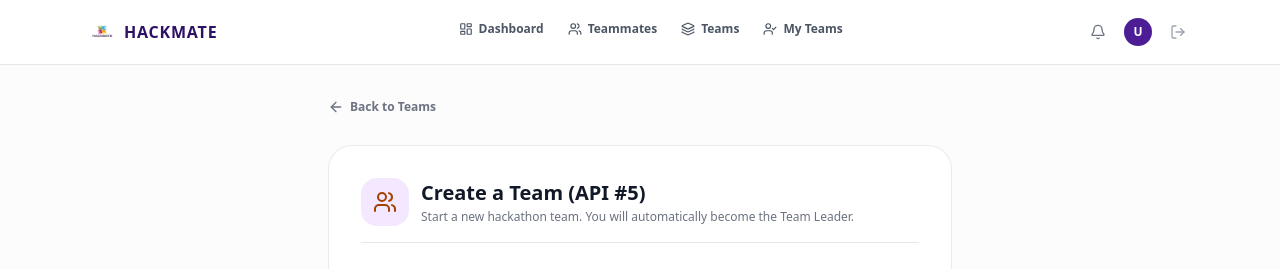
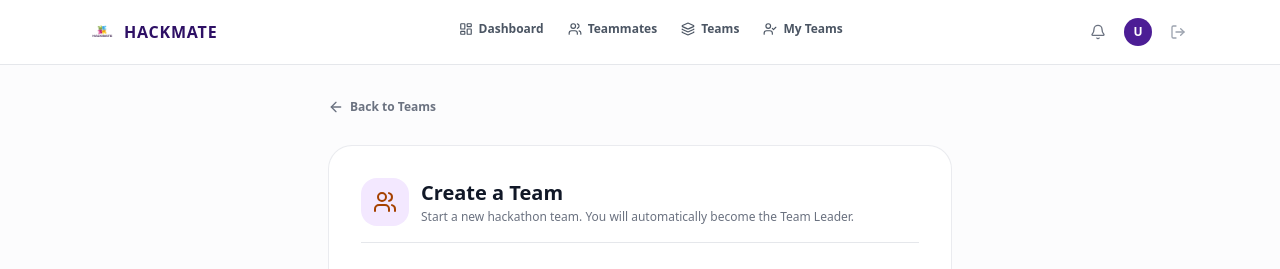
Before and after one commit to nishantcg13/HackMate, a React (Vite) app in the folder Frontend/: page /create-team in a window 1280 px wide. Shown: the top 269 px of the page. Built offline with nearby package versions, Linux system fonts and the light colour scheme.

Commit message:
feat: clean up CreateTeam and MyTeams pages by removing unnecessary comments and improving header titles

```diff
--- a/Frontend/src/pages/CreateTeam.jsx
+++ b/Frontend/src/pages/CreateTeam.jsx
@@ -79,7 +79,7 @@ export default function CreateTeam() {
             </div>
             <div>
               <h1 className="text-xl font-bold text-gray-900">
-                Create a Team (API #5)
+                Create a Team
               </h1>
               <p className="text-xs text-gray-500 mt-0.5">
                 Start a new hackathon team. You will automatically become the Team Leader.
--- a/Frontend/src/pages/MyTeams.jsx
+++ b/Frontend/src/pages/MyTeams.jsx
@@ -47,7 +47,7 @@ export default function MyTeams() {
               My Teams
             </h1>
             <p className="text-xs text-gray-500 mt-1">
-              Teams you have created or joined as a member (API #10).
+              Teams you have created or joined as a member.
             </p>
           </div>
 
@@ -98,11 +98,10 @@ export default function MyTeams() {
                           {team.name}
                         </h3>
                         <span
-                          className={`text-[10px] font-semibold px-2 py-0.5 rounded-full border ${
-                            isLeader
+                          className={`text-[10px] font-semibold px-2 py-0.5 rounded-full border ${isLeader
                               ? "bg-green-50 text-green-700 border-green-200"
                               : "bg-blue-50 text-blue-700 border-blue-200"
-                          }`}
+                            }`}
                         >
                           {roleLabel}
                         </span>
```
